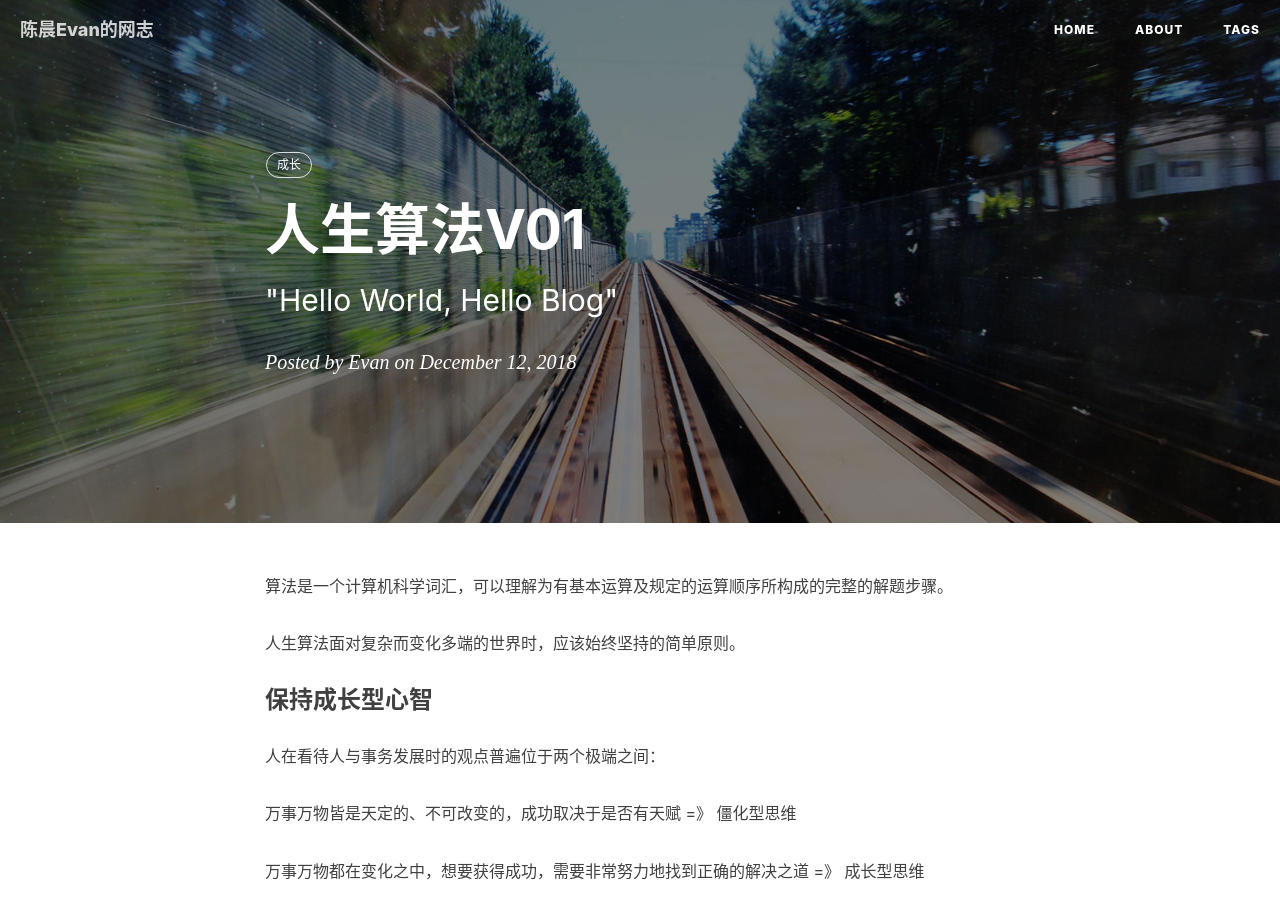
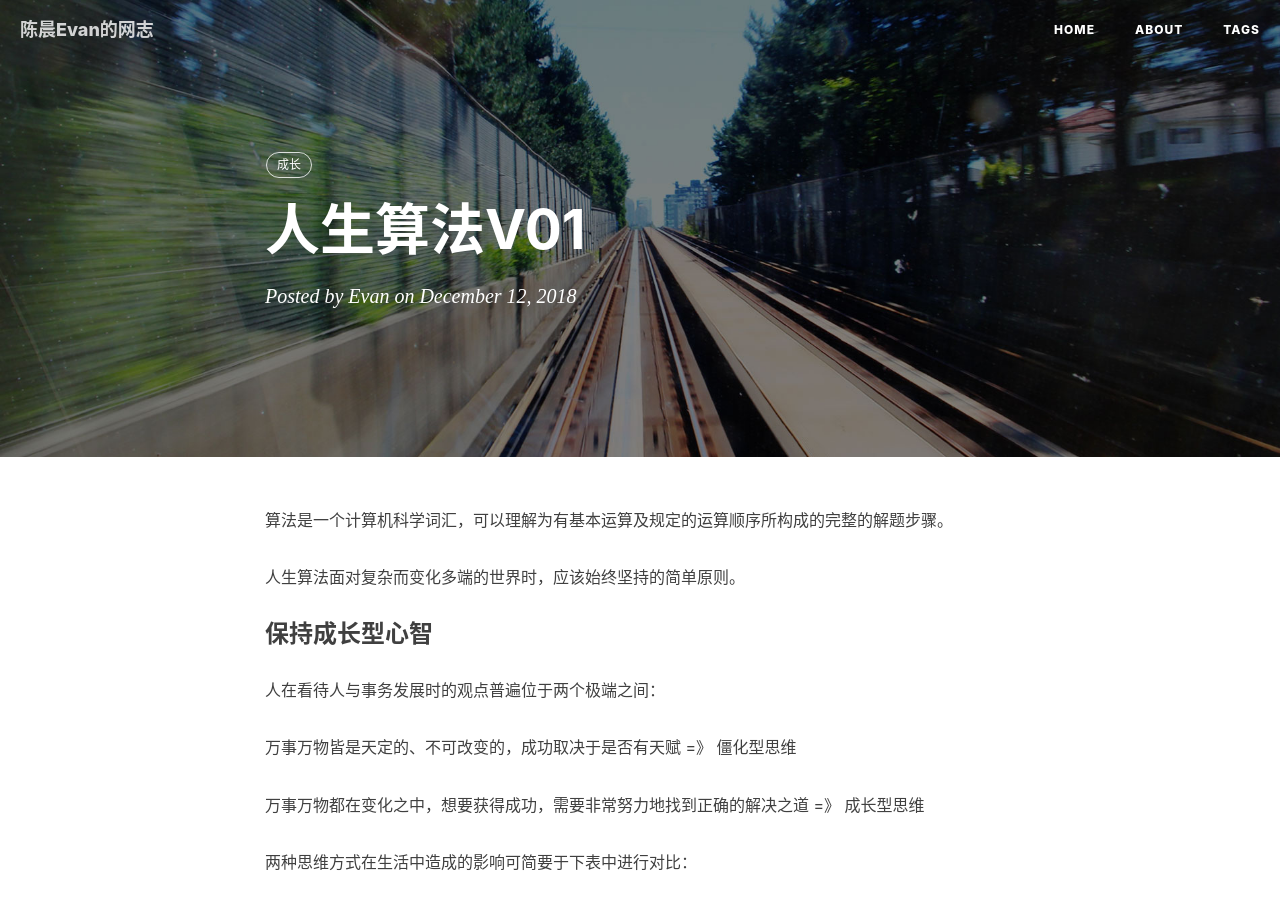
Before and after one commit to evanchan92/evanchan92.github.io, a Jekyll site: the page built from _posts/2018-04-12-EssayAlgorithm-of-life.md, in a window 1280 px wide and 900 px high. Built offline with Jekyll 4.4.1, drawn with Linux system fonts in a browser that asks for light colours; nearby versions of some CDN libraries; comment, search, counter and statistics services are not loaded.

```diff
--- a/_posts/2018-04-12-EssayAlgorithm-of-life.md
+++ b/_posts/2018-04-12-EssayAlgorithm-of-life.md
@@ -8,8 +8,7 @@ tags:
 layout:     post
 description: "生活种种"
 header-img: "img/post-bg-2015.jpg"
-subtitle:   " \"Hello World, Hello Blog\""
-header-img: "img/post-bg-2015.jpg"
+excerpt_separator: <!--more-->
 ---
 
 
```
